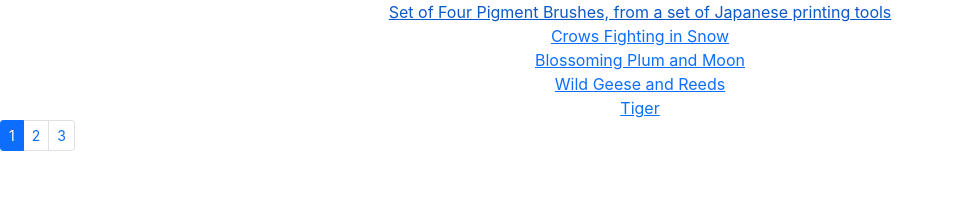
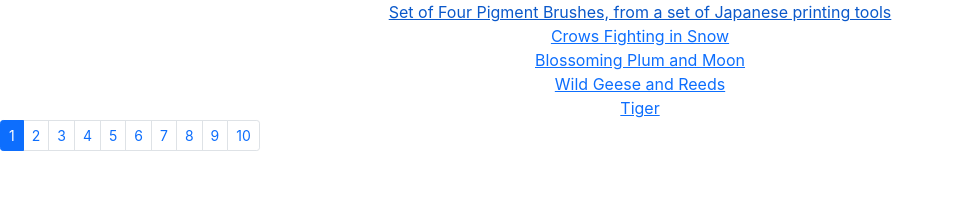
Before and after one commit to entymon/react-ui, a React (Create React App) app: page / in a window 1280 px wide. Shown: the top 210 px of the page, without its empty margins (0-954 px from the left). Built offline with nearby package versions, Linux system fonts and the light colour scheme; no server answers.

Commit message:
fixed pagination - basic one

```diff
--- a/src/components/Pagination/Pagination.js
+++ b/src/components/Pagination/Pagination.js
@@ -9,27 +9,40 @@ class Pagination extends React.Component {
     this.props.selectPage(selectedPage)
   }
 
-  // renderElements() {
-  //   const pages = Array.from(Array(10).keys())
-  //   const selectedPage = 3
+  getRangeForPaginator() {
+    const max = this.totalPages < 11 ? this.totalPages : 10
+    const min = 1
+    const pageNumbers = Array.apply(null, {length: max + 1 - min}).map(function(_, idx) {
+        return idx + min;
+    })
+    return pageNumbers
+  }
 
-  //   pages.map((page) => {
-  //       if (selectedPage !== page) {
-  //           console.log(page)
-  //       }
-  //   })
-  // }
+  renderElements() {
+    const pages = this.getRangeForPaginator()
+    return pages.map(pageNumber => {
+      if (this.props.selectedPage === pageNumber) {
+        return (
+          <li key={pageNumber} className="page-item active" aria-current="page" onClick={() => this.handleSelectPage(pageNumber)}>
+            <span className="page-link">{pageNumber}</span>
+          </li>
+        )
+      }
+      return (<li key={pageNumber} className="page-item"><a className="page-link" onClick={() => this.handleSelectPage(pageNumber)} href="/#">{pageNumber}</a></li>)
+    })
+  }
 
   render() {
     return (
       <div className={styles.List} data-testid="Pagination">
         <nav aria-label="...">
           <ul className="pagination pagination-sm">
-            <li className="page-item active" aria-current="page" onClick={() => this.handleSelectPage(1)}>
+            {this.renderElements()}
+            {/* <li className="page-item active" aria-current="page" onClick={() => this.handleSelectPage(1)}>
               <span className="page-link">1</span>
             </li>
             <li className="page-item"><a className="page-link" onClick={() => this.handleSelectPage(2)} href="/#">2</a></li>
-            <li className="page-item"><a className="page-link" onClick={() => this.handleSelectPage(3)} href="/#">3</a></li>
+            <li className="page-item"><a className="page-link" onClick={() => this.handleSelectPage(3)} href="/#">3</a></li> */}
           </ul>
         </nav>
       </div>
```
